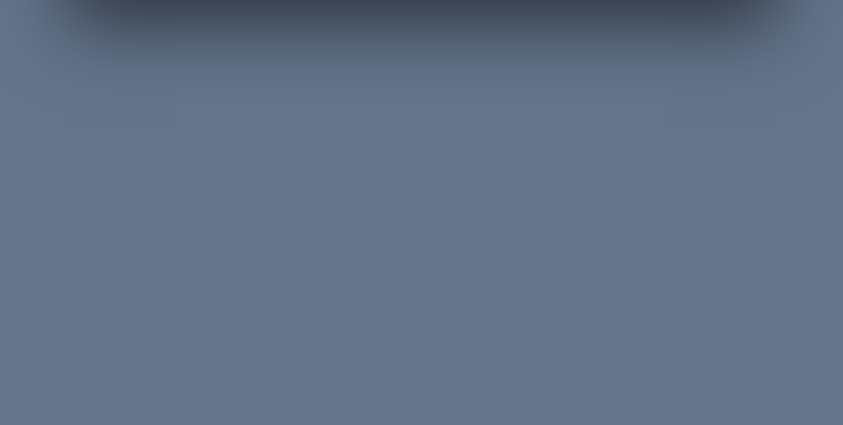
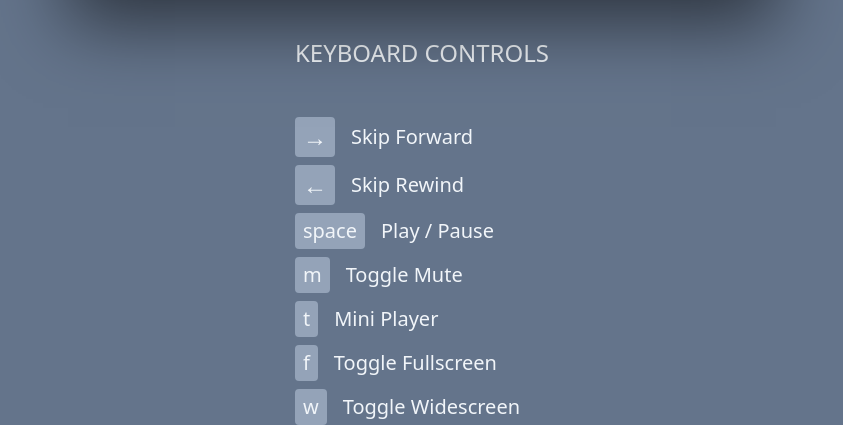
Before and after one commit to nemanjap16/videoplayer, a website built with Vite: page src/index.html in a window 1280 px wide. Shown: the part 489-914 px from the top of the page, without its empty margins (218-1061 px from the left). Before the commit the page ends 800 px from the top, so only its background shows below. Built offline with nearby package versions, Linux system fonts and the light colour scheme.

Commit message:
keyboard controls

```diff
--- a/src/index.html
+++ b/src/index.html
@@ -230,6 +230,47 @@
       </div>
     </div>
 
+    <div class="flex flex-col gap-2">
+      <h2 class="text-slate-100 text-2xl my-[40px] uppercase">
+        Keyboard controls
+      </h2>
+
+      <div class="flex text-slate-100 space-x-4 items-center">
+        <div class="text-2xl rounded py-1 px-2 bg-slate-400">→</div>
+        <p class="text-xl">Skip Forward</p>
+      </div>
+
+      <div class="flex text-slate-100 space-x-4 items-center">
+        <div class="text-2xl rounded py-1 px-2 bg-slate-400">←</div>
+        <p class="text-xl">Skip Rewind</p>
+      </div>
+
+      <div class="flex text-slate-100 space-x-4 items-center">
+        <div class="text-xl rounded py-1 px-2 bg-slate-400">space</div>
+        <p class="text-xl">Play / Pause</p>
+      </div>
+
+      <div class="flex text-slate-100 space-x-4 items-center">
+        <div class="text-xl rounded py-1 px-2 bg-slate-400">m</div>
+        <p class="text-xl">Toggle Mute</p>
+      </div>
+
+      <div class="flex text-slate-100 space-x-4 items-center">
+        <div class="text-xl rounded py-1 px-2 bg-slate-400">t</div>
+        <p class="text-xl">Mini Player</p>
+      </div>
+
+      <div class="flex text-slate-100 space-x-4 items-center">
+        <div class="text-xl rounded py-1 px-2 bg-slate-400">f</div>
+        <p class="text-xl">Toggle Fullscreen</p>
+      </div>
+
+      <div class="flex text-slate-100 space-x-4 items-center">
+        <div class="text-xl rounded py-1 px-2 bg-slate-400">w</div>
+        <p class="text-xl">Toggle Widescreen</p>
+      </div>
+    </div>
+
     <script type="module" src="/main.js"></script>
   </body>
 </html>
```
